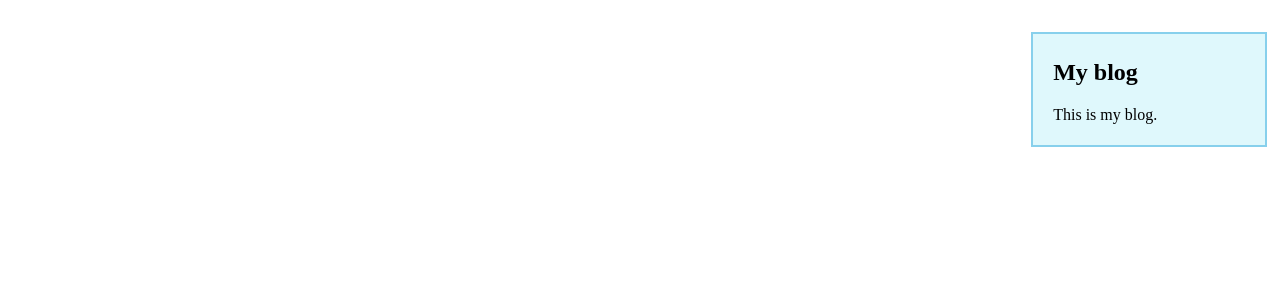
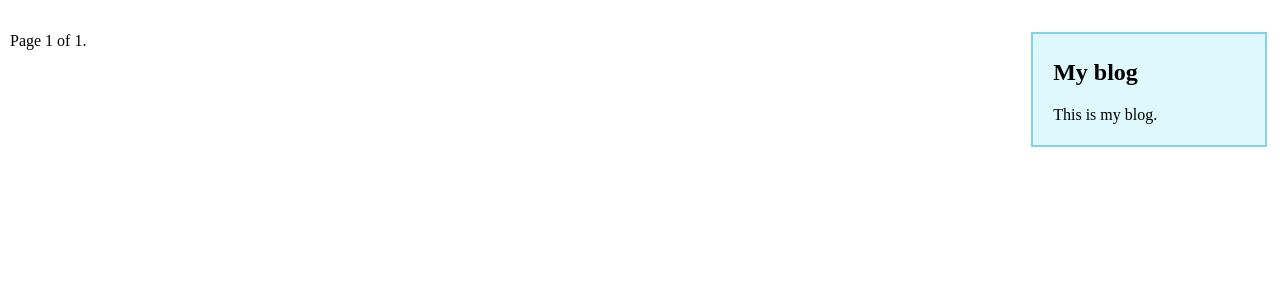
Before and after one commit to slucoding/django-blog, a Django app: page /blog/ in a window 1280 px wide. Shown: the part 58-358 px from the top of the page. Run offline with Django 3.2, Linux system fonts and the light colour scheme; data that the repository does not hold is empty.

Commit message:
Page navigation: 1.Page navigation function created: blog/views.py. 2.HTML and CSS created.

```diff
--- a/mysite/blog/templates/blog/post/list.html
+++ b/mysite/blog/templates/blog/post/list.html
@@ -10,4 +10,5 @@
         <p class="text">{{ post.body|truncatewords:30 }}</p>
     </div>
     {% endfor %}
+    {% include "pagination.html" with page=posts %}
 {% endblock %}
--- /dev/null
+++ b/mysite/blog/templates/pagination.html
@@ -0,0 +1,13 @@
+<div class="pagination">
+    <span class="step-links">
+        {% if page.has_previous %}
+            <a href="?page={{page.previous_page_number}}">Previous</a>
+        {% endif %}
+        <span class="current">
+            Page {{ page.number }} of {{ page.paginator.num_pages }}.
+        </span>
+        {% if page.has_next %}
+            <a href="?page={{ page.next_page_number }}">Next</a>
+        {% endif %}
+    </span>
+</div>
--- a/mysite/blog/views.py
+++ b/mysite/blog/views.py
@@ -1,10 +1,21 @@
 from django.shortcuts import render, get_object_or_404
 from .models import Post
+from django.core.paginator import Paginator, EmptyPage, PageNotAnInteger
 
 
 def post_list(request):
-    posts = Post.published.all()
-    return render(request, 'blog/post/list.html', {'posts': posts})
+    object_list = Post.published.all()
+    paginator = Paginator(object_list, 2)  # По 2 статьи на каждой странице.
+    page = request.GET.get('page')
+    try:
+        posts = paginator.page(page)
+    except PageNotAnInteger:
+        # Если страница не является целым числом, возвращаем первую страницу.
+        posts = paginator.page(1)
+    except EmptyPage:
+        # Если номер страницы больше, чем общее количество страниц, возвращаем последнюю.
+        posts = paginator.page(paginator.num_pages)
+    return render(request,'blog/post/list.html', {'page': page, 'posts': posts})
 
 
 def post_detail(request, year, month, day, post):
```
